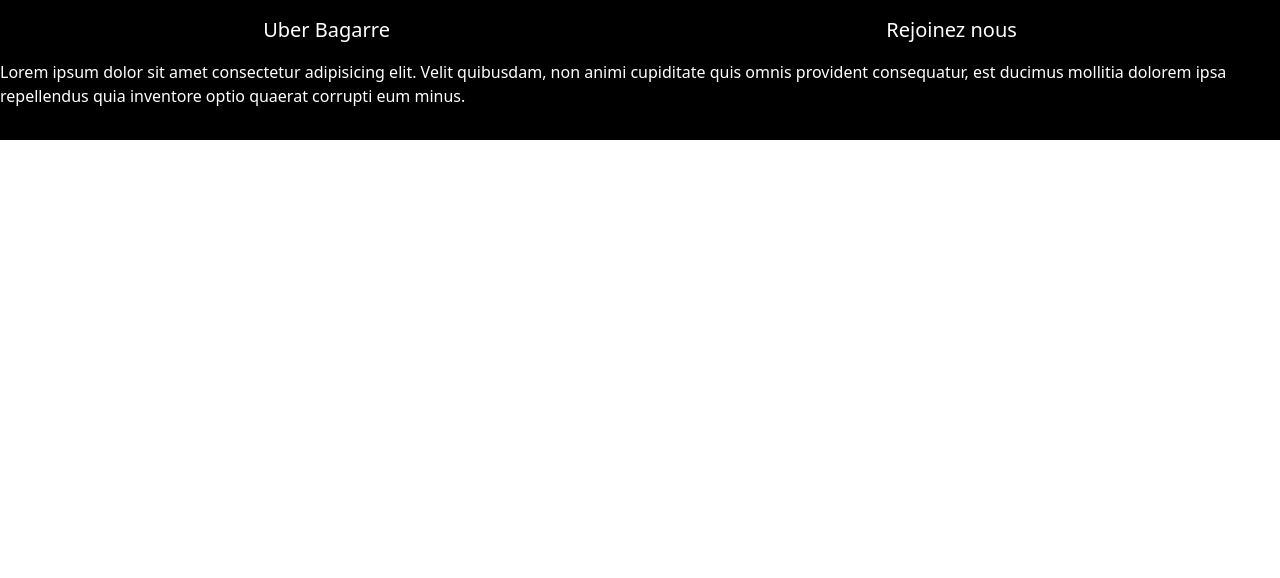
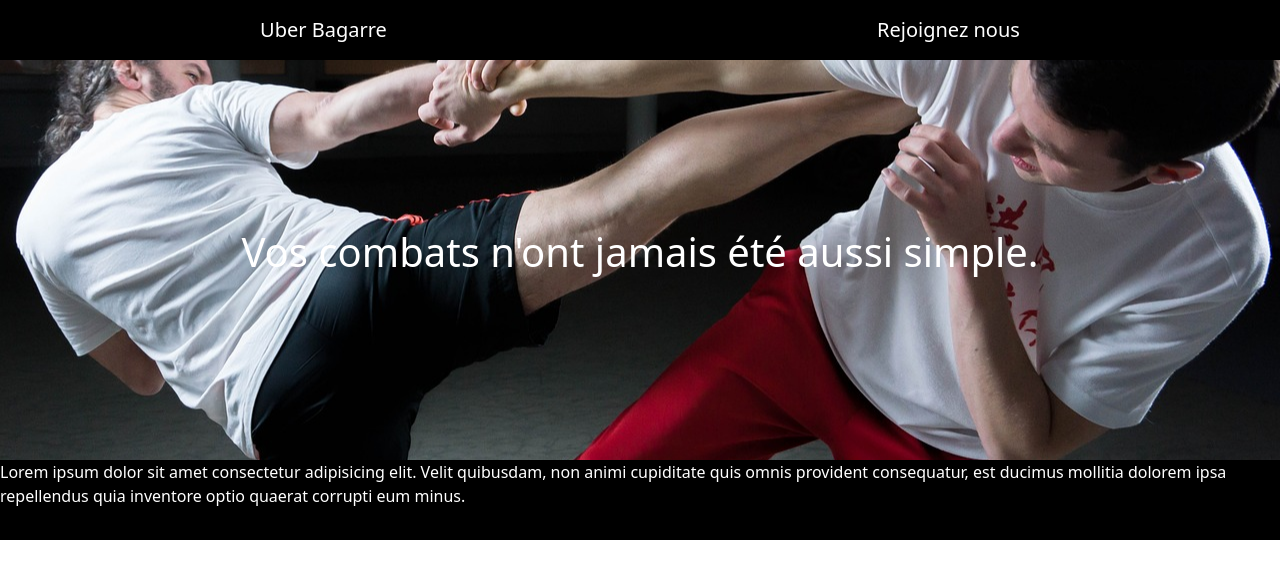
Before and after one commit to thisoverride/uberbagarre, a plain HTML site: page index.html in a window 1280 px wide. Drawn offline with nearby package versions, Linux system fonts and the light colour scheme.

Commit message:
add kungfu banner

```diff
--- a/index.html
+++ b/index.html
@@ -17,7 +17,10 @@
     <nav>
         <div class="content">
             <a>Uber Bagarre</a>
-            <a>Rejoinez nous</a>
+            <a>Rejoignez nous</a>
+        </div>
+        <div class="banner">
+            <div><p>Vos combats n'ont jamais été aussi simple.</p></div>
         </div>
 
     </nav>
--- a/style.css
+++ b/style.css
@@ -1,6 +1,9 @@
 *{
     padding: 0;
     margin: 0;
+}
+nav > div > a{
+    cursor: pointer;
 }
 .content{
     font-size: 20px;
@@ -11,6 +14,22 @@
     padding: 15px;
 
 }
+.banner{
+    background-image: url('./img/kung-fu-2198043_1280.jpg');
+    background-repeat: no-repeat;
+    background-position:center;
+    background-size: cover;
+    height: 50vh;
+}
+.banner >div{
+  font-size: 40px;
+  color: #ffffff;
+  height: 100%;
+  display: flex;
+  justify-content: center;
+  align-items: center;
+}
+/* end page */
 footer {
     height:10vh;
     background-color: black;
```
Also changed, not shown: img/kung-fu-2198043_1280.jpg (added), 2 other files.
